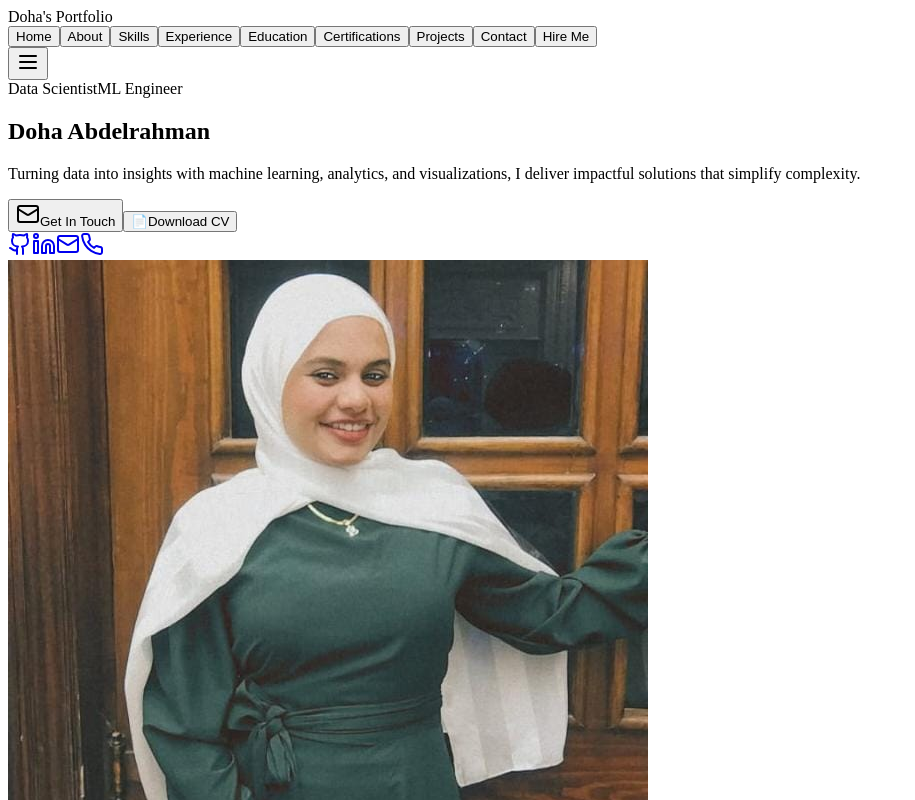
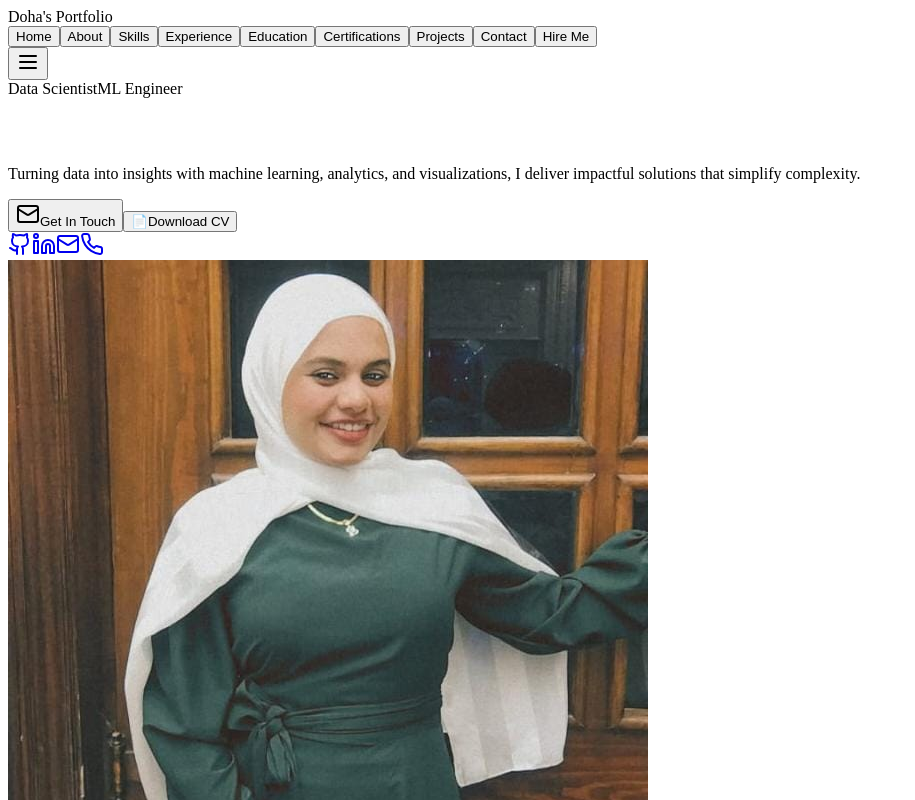
Before and after one commit to DohaAbdelrahman/doha-portfolio, a Next.js app: page /Index in a window 1280 px wide. Shown: the top 800 px of the page, without its empty margins (0-915 px from the left). Built offline with nearby package versions, Linux system fonts and the light colour scheme.

Commit message:
Type Animation

```diff
--- a/src/components/Hero.tsx
+++ b/src/components/Hero.tsx
@@ -40,18 +40,22 @@ export const Hero = () => {
               <h1 className="text-5xl lg:text-7xl font-bold bg-gradient-text bg-clip-text text-transparent leading-tight whitespace-nowrap">
                 <TypeAnimation
                   sequence={[
-                    'Doha Abdelrahman',
-                    2500,
-                    '',
-                    800,
+                    'Doha Abdelrahman', // typing
+                    2000,               // wait after typing
+                    (el) => {
+                      el.textContent = '';
+                    },
+                    800,                // wait after deleting
                   ]}
                   wrapper="span"
-                  speed={30}
-                  deletionSpeed={25}
+                  speed={60}            // typing speed (أبطأ)
+                  deletionSpeed={50}    // deleting speed (أبطأ)
                   repeat={Infinity}
                   cursor={true}
+                  style={{ display: 'inline-block' }}
                 />
               </h1>
+
               <p className="text-xl text-muted-foreground max-w-2xl leading-relaxed">
                 Turning data into insights with machine learning, analytics, and
                 visualizations, I deliver impactful solutions that simplify
```
